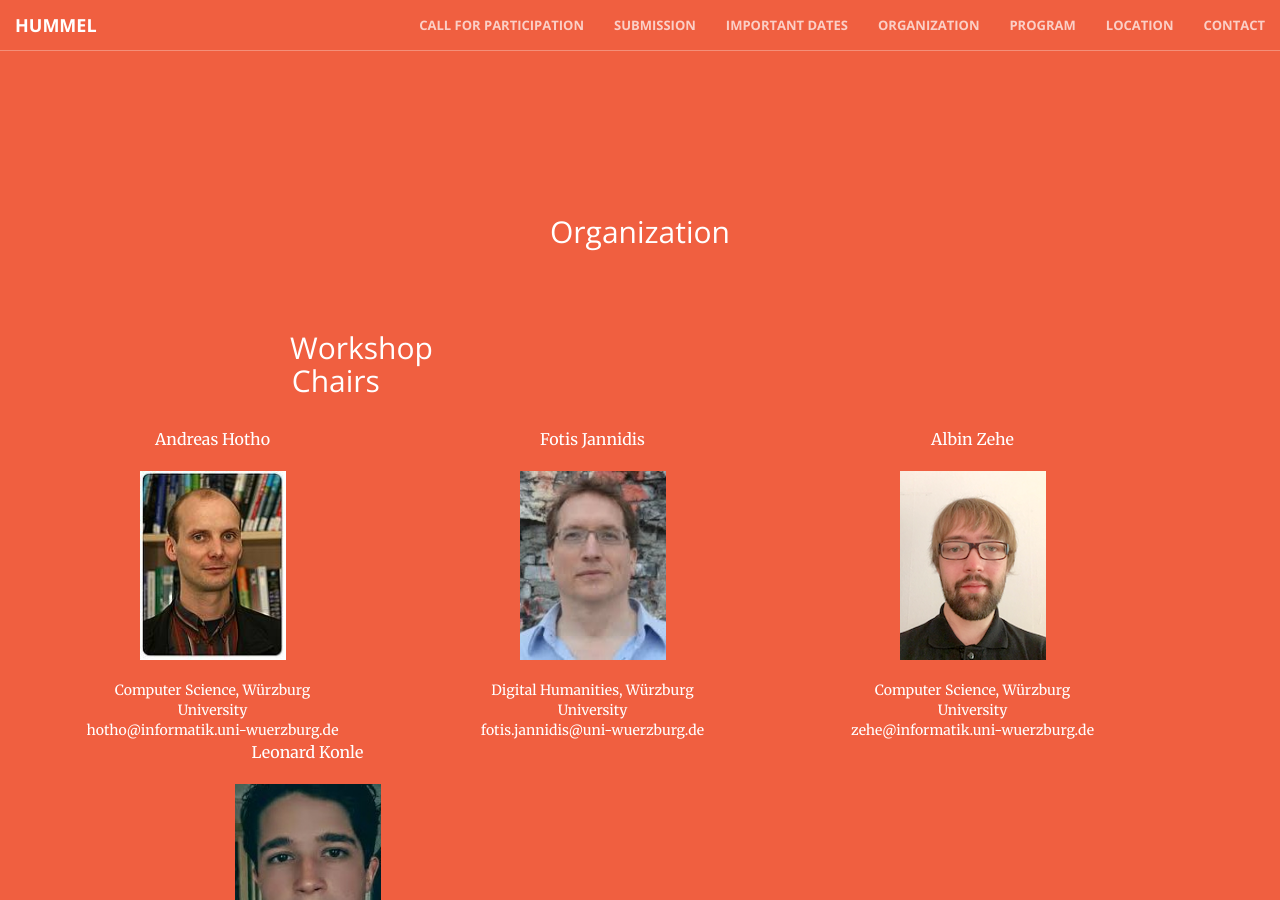
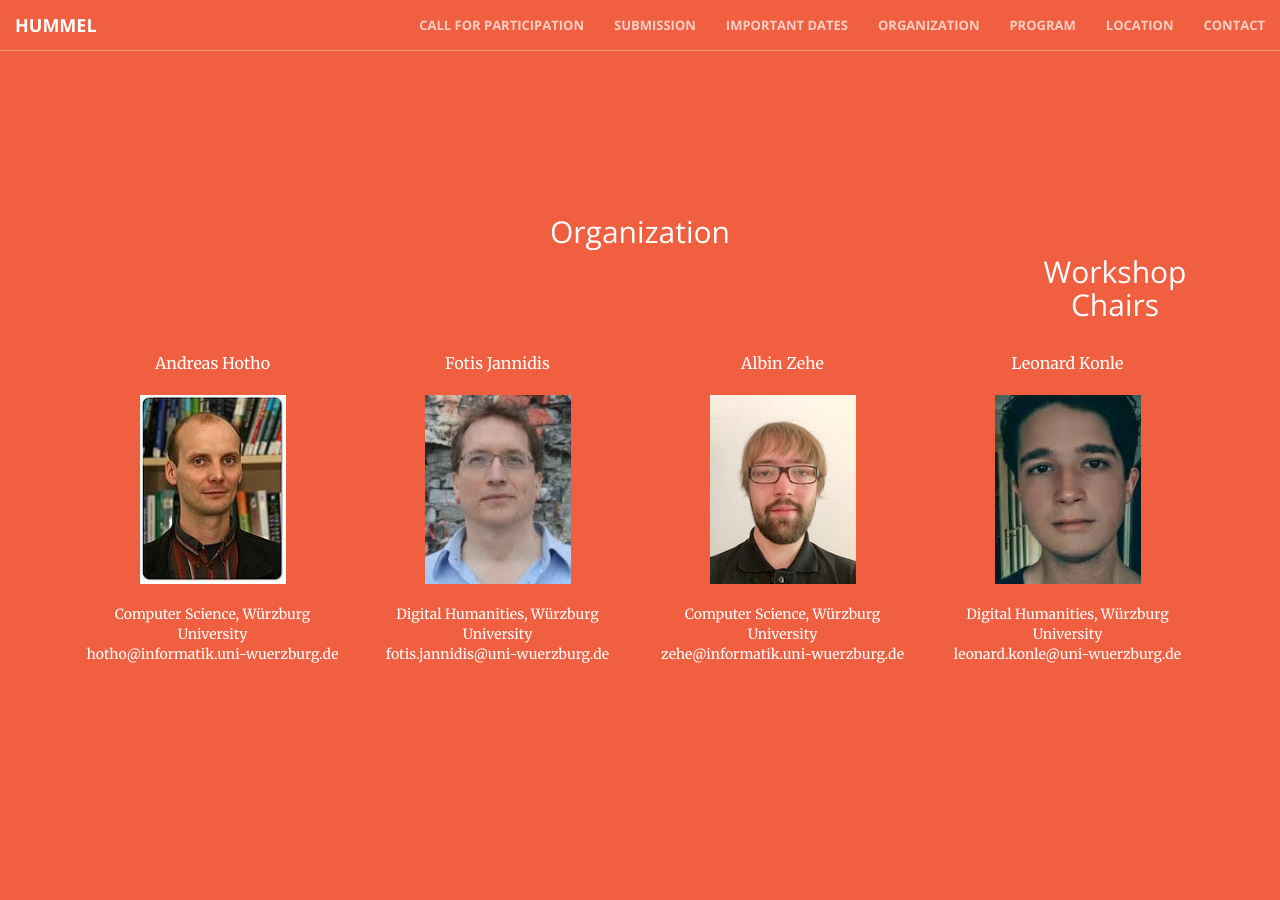
Before and after one commit to cophi-wue/ecml19.hummel.github.io, a Jekyll site: the page built from index.html, in a window 1280 px wide and 900 px high, scrolled down 3045 px. Built offline with Jekyll 4.4.1, drawn with Linux system fonts in a browser that asks for light colours.

Commit message:
Update orga.html

```diff
--- a/_includes/orga.html
+++ b/_includes/orga.html
@@ -4,12 +4,12 @@
             <div class="col-lg-8 col-lg-offset-2 text-center">
                 <h2 class="section-heading">Organization</h2>
 		<hr/>
+		</div>
 		<div class="col-lg-2 text-center">
                     <br/>
 		    <h2>Workshop Chairs</h2>
 	            <br/>
 		</div>
-	    </div>
 	    <div class="col-lg-12 text-center">
 		<div class="row">
                 <div class="col-lg-3 text-center">
@@ -19,21 +19,21 @@
 					Computer Science, Würzburg University<br>
                     hotho@informatik.uni-wuerzburg.de<br>
                 </div>
-                <div class="col-lg-3 col-lg-offset-1 text-center">
+                <div class="col-lg-3 text-center">
 					<p>Fotis Jannidis</p>
                     <img src="img/jannidis.jpeg" alt="" height="189" width="146">
 					<br><br>
 					Digital Humanities, Würzburg University<br>
                     fotis.jannidis@uni-wuerzburg.de<br>
                 </div>
-                <div class="col-lg-3 col-lg-offset-1 text-center">
+                <div class="col-lg-3 text-center">
 					<p>Albin Zehe</p>
                     <img src="img/zehe.png" alt="" height="189" width="146">
 					<br><br>
 					Computer Science, Würzburg University<br>
                     zehe@informatik.uni-wuerzburg.de<br>
                 </div>
-                <div class="col-lg-3 col-lg-offset-1 text-center">
+                <div class="col-lg-3 text-center">
 					<p>Leonard Konle</p>
                     <img src="img/konle.jpeg" alt="" height="189" width="146">
 					<br><br>
```
